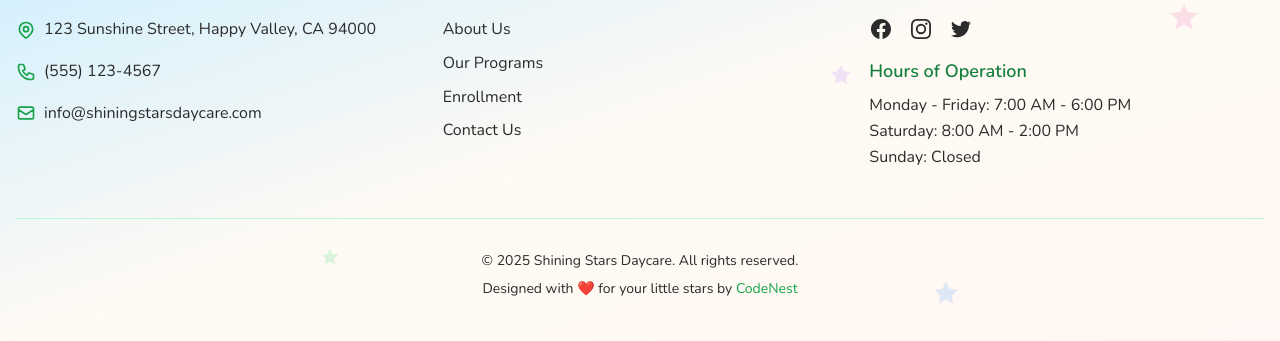
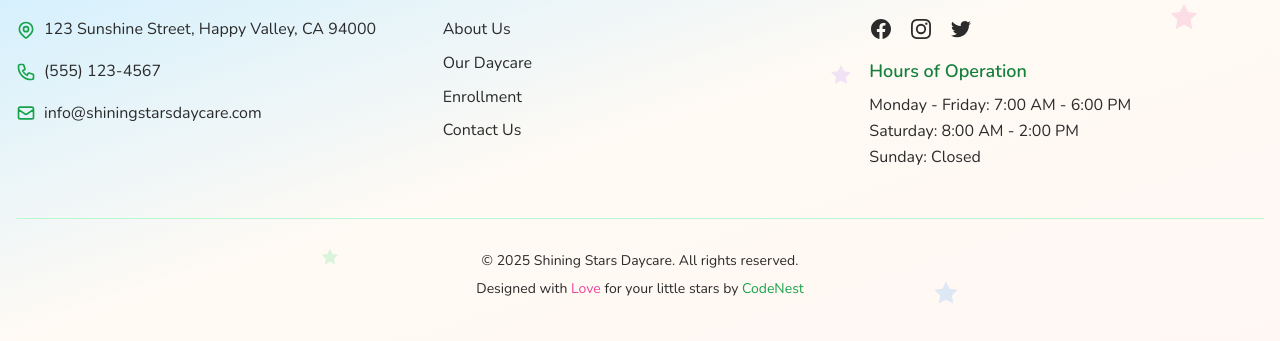
Before and after one commit to roddazad/shining-stars, a Next.js app: page / in a window 1280 px wide. Shown: the part 3493-3834 px from the top of the page. Built offline with nearby package versions, Linux system fonts and the light colour scheme.

Commit message:
feat: Update Footer - Change 'Our Programs' to 'Our Daycare' and replace heart emoji with 'Love' text

```diff
--- a/src/components/Footer.js
+++ b/src/components/Footer.js
@@ -64,8 +64,8 @@ const Footer = () => {
                 </Link>
               </li>
               <li>
-                <Link href="/programs" className="text-[#2b2b2b] hover:text-green-600 transition-colors">
-                  Our Programs
+                <Link href="/about-daycare" className="text-[#2b2b2b] hover:text-green-600 transition-colors">
+                  Our Daycare
                 </Link>
               </li>
               <li>
@@ -116,7 +116,7 @@ const Footer = () => {
             © {new Date().getFullYear()} Shining Stars Daycare. All rights reserved.
           </p>
           <p className="text-sm mt-2 text-[#2b2b2b]">
-            Designed with <span className="text-pink-500">❤️</span> for your little stars by <a href="https://code-nest.dev" className="text-green-600 hover:text-green-700 transition-colors">CodeNest</a>
+            Designed with <span className="text-pink-500">Love</span> for your little stars by <a href="https://code-nest.dev" className="text-green-600 hover:text-green-700 transition-colors">CodeNest</a>
           </p>
         </div>
       </div>
```
